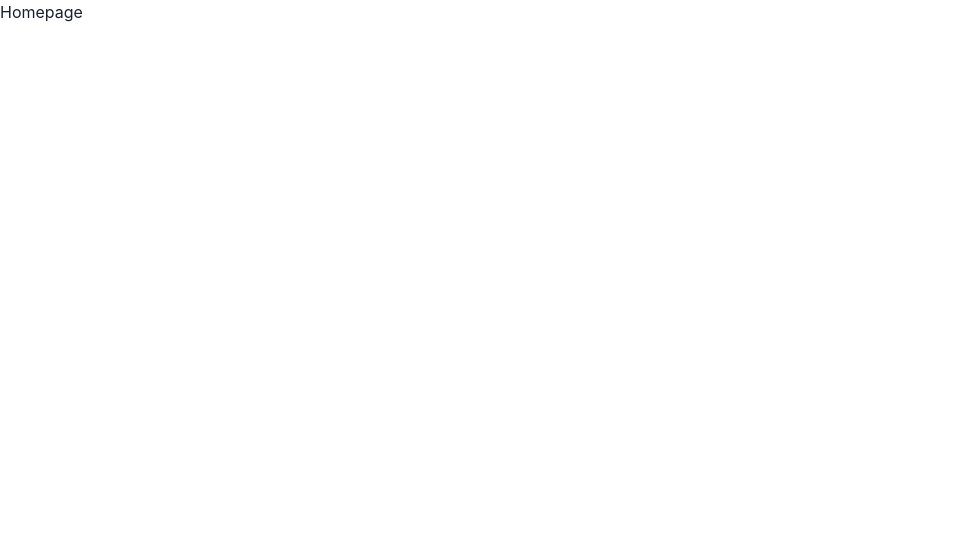
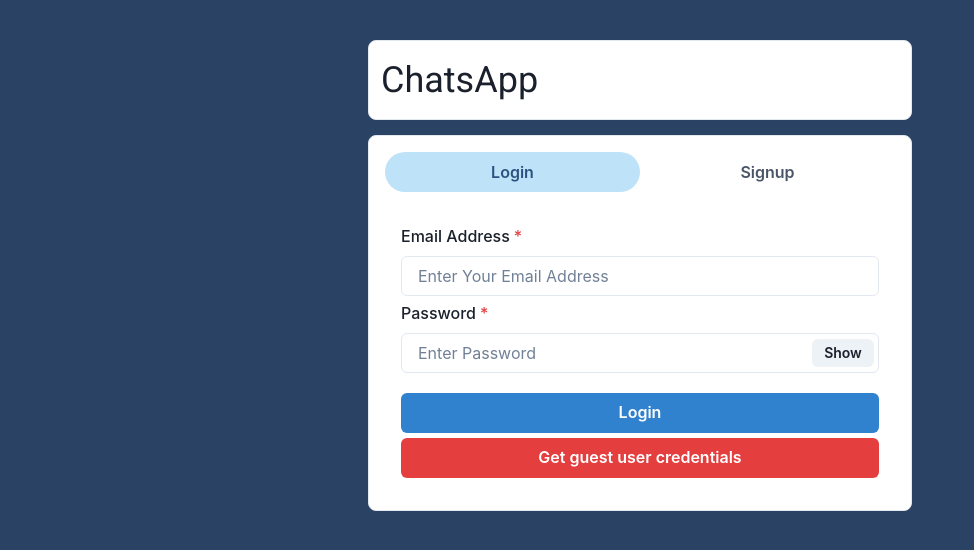
Before and after one commit to Yashkanekar/ChatsApp, a React (Create React App) app in the folder frontend/: page / in a window 1280 px wide. Shown: the top 550 px of the page, without its empty margins (0-974 px from the left). Built offline with nearby package versions, Linux system fonts and the light colour scheme.

Commit message:
Login and Signup UI

```diff
--- a/frontend/src/App.css
+++ b/frontend/src/App.css
@@ -0,0 +1,7 @@
+@import url("https://fonts.googleapis.com/css2?family=Roboto&display=swap");
+
+.App {
+  min-height: 100vh;
+  display: flex;
+  background-color: #2a4365;
+}
--- /dev/null
+++ b/frontend/src/components/authentication/Login.js
@@ -0,0 +1,70 @@
+import {
+  Button,
+  FormControl,
+  FormLabel,
+  Input,
+  InputGroup,
+  InputRightElement,
+  VStack,
+} from "@chakra-ui/react";
+import { useState } from "react";
+
+const Login = () => {
+  const [show, setShow] = useState(false);
+  const [email, setEmail] = useState();
+  const [password, setPassword] = useState();
+
+  const handleClick = () => setShow(!show);
+  const submitHandler = () => {};
+
+  return (
+    <VStack spacing="5px">
+      <FormControl id="email" isRequired>
+        <FormLabel>Email Address</FormLabel>
+        <Input
+          value={email}
+          type="email"
+          placeholder="Enter Your Email Address"
+          onChange={(e) => setEmail(e.target.value)}
+        />
+      </FormControl>
+      <FormControl id="password" isRequired>
+        <FormLabel>Password</FormLabel>
+        <InputGroup size="md">
+          <Input
+            value={password}
+            type={show ? "text" : "password"}
+            placeholder="Enter Password"
+            onChange={(e) => setPassword(e.target.value)}
+          />
+          <InputRightElement width="4.5rem">
+            <Button h="1.75rem" size="sm" onClick={handleClick}>
+              {show ? "Hide" : "Show"}
+            </Button>
+          </InputRightElement>
+        </InputGroup>
+      </FormControl>
+
+      <Button
+        colorScheme="blue"
+        width="100%"
+        style={{ marginTop: 15 }}
+        onClick={submitHandler}
+      >
+        Login
+      </Button>
+      <Button
+        variant="solid"
+        colorScheme="red"
+        width="100%"
+        onClick={() => {
+          setEmail("guest@example.com");
+          setPassword("123456");
+        }}
+      >
+        Get guest user credentials
+      </Button>
+    </VStack>
+  );
+};
+export default Login;
--- /dev/null
+++ b/frontend/src/components/authentication/Signup.js
@@ -0,0 +1,91 @@
+import {
+  Button,
+  FormControl,
+  FormLabel,
+  Input,
+  InputGroup,
+  InputRightElement,
+  VStack,
+} from "@chakra-ui/react";
+import { useState } from "react";
+
+const Signup = () => {
+  const [show, setShow] = useState(false);
+  const [name, setName] = useState();
+  const [email, setEmail] = useState();
+  const [password, setPassword] = useState();
+  const [confirmPassword, setConfirmpassword] = useState();
+  const [pic, setPic] = useState();
+
+  const handleClick = () => setShow(!show);
+  const postDetails = () => {};
+  const submitHandler = () => {};
+
+  return (
+    <VStack spacing="5px">
+      <FormControl id="first-name" isRequired>
+        <FormLabel>Name</FormLabel>
+        <Input
+          placeholder="Enter Your Name"
+          onChange={(e) => setName(e.target.value)}
+        />
+      </FormControl>
+      <FormControl id="email" isRequired>
+        <FormLabel>Email Address</FormLabel>
+        <Input
+          type="email"
+          placeholder="Enter Your Email Address"
+          onChange={(e) => setEmail(e.target.value)}
+        />
+      </FormControl>
+      <FormControl id="password" isRequired>
+        <FormLabel>Password</FormLabel>
+        <InputGroup size="md">
+          <Input
+            type={show ? "text" : "password"}
+            placeholder="Enter Password"
+            onChange={(e) => setPassword(e.target.value)}
+          />
+          <InputRightElement width="4.5rem">
+            <Button h="1.75rem" size="sm" onClick={handleClick}>
+              {show ? "Hide" : "Show"}
+            </Button>
+          </InputRightElement>
+        </InputGroup>
+      </FormControl>
+      <FormControl id="password" isRequired>
+        <FormLabel>Confirm Password</FormLabel>
+        <InputGroup size="md">
+          <Input
+            type={show ? "text" : "password"}
+            placeholder="Confirm password"
+            onChange={(e) => setConfirmpassword(e.target.value)}
+          />
+          <InputRightElement width="4.5rem">
+            <Button h="1.75rem" size="sm" onClick={handleClick}>
+              {show ? "Hide" : "Show"}
+            </Button>
+          </InputRightElement>
+        </InputGroup>
+      </FormControl>
+      <FormControl id="pic">
+        <FormLabel>Upload your Picture</FormLabel>
+        <Input
+          type="file"
+          p={1.5}
+          accept="image/*"
+          onChange={(e) => postDetails(e.target.files[0])}
+        />
+      </FormControl>
+      <Button
+        colorScheme="blue"
+        width="100%"
+        style={{ marginTop: 15 }}
+        onClick={submitHandler}
+      >
+        Sign Up
+      </Button>
+    </VStack>
+  );
+};
+export default Signup;
--- a/frontend/src/pages/Homepage.js
+++ b/frontend/src/pages/Homepage.js
@@ -1,4 +1,50 @@
+import {
+  Container,
+  Box,
+  Text,
+  Tab,
+  Tabs,
+  TabList,
+  TabPanel,
+  TabPanels,
+} from "@chakra-ui/react";
+import Login from "../components/authentication/Login";
+import Signup from "../components/authentication/Signup";
+
 const Homepage = () => {
-  return <div>Homepage</div>;
+  return (
+    <Container maxW="xl" centerContent>
+      <Box
+        d="flex"
+        justifyContent="center"
+        p={3}
+        bg="white"
+        w="100%"
+        m="40px 0 15px 0"
+        borderRadius="lg"
+        borderWidth="1px"
+      >
+        <Text fontSize="4xl" fontFamily="Roboto">
+          ChatsApp
+        </Text>
+      </Box>
+      <Box bg="white" w="100%" p={4} borderRadius="lg" borderWidth="1px">
+        <Tabs isFitted variant="soft-rounded">
+          <TabList mb="1em">
+            <Tab>Login</Tab>
+            <Tab>Signup</Tab>
+          </TabList>
+          <TabPanels>
+            <TabPanel>
+              <Login />
+            </TabPanel>
+            <TabPanel>
+              <Signup />
+            </TabPanel>
+          </TabPanels>
+        </Tabs>
+      </Box>
+    </Container>
+  );
 };
 export default Homepage;
```
